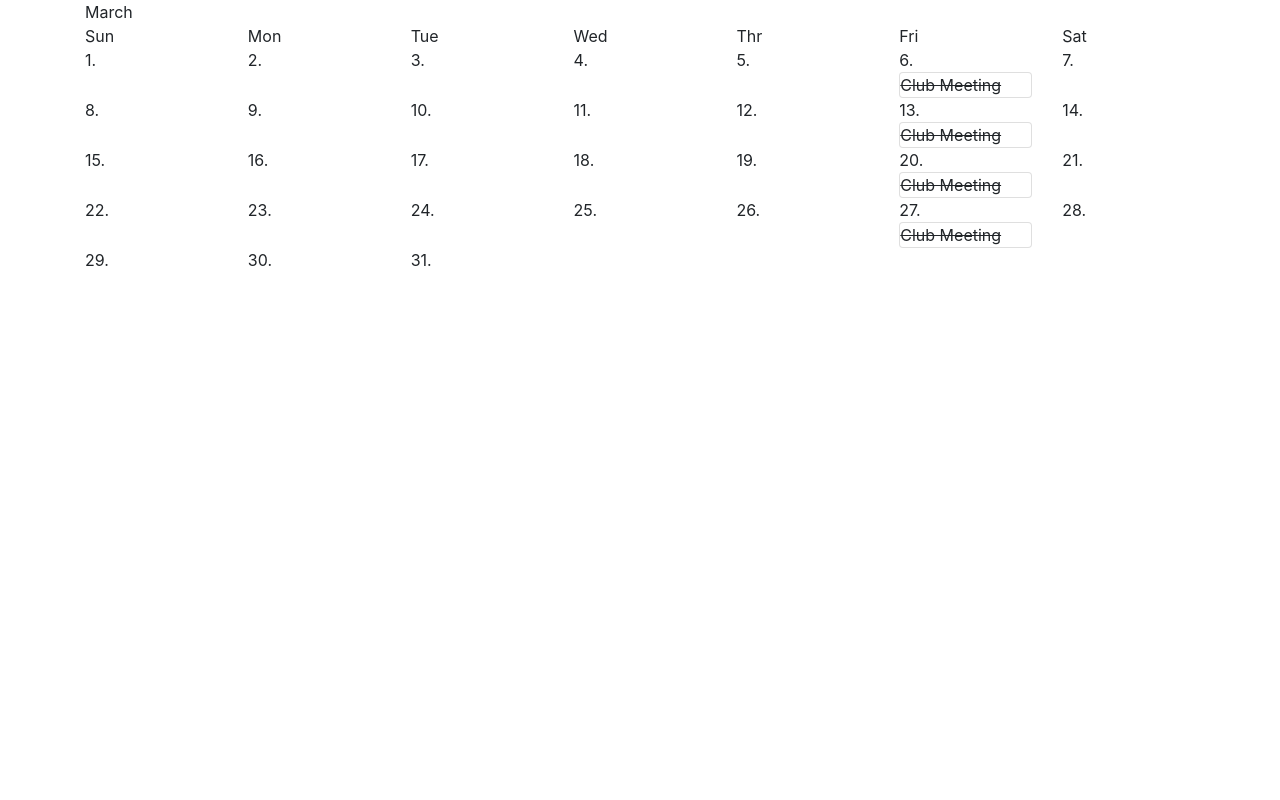
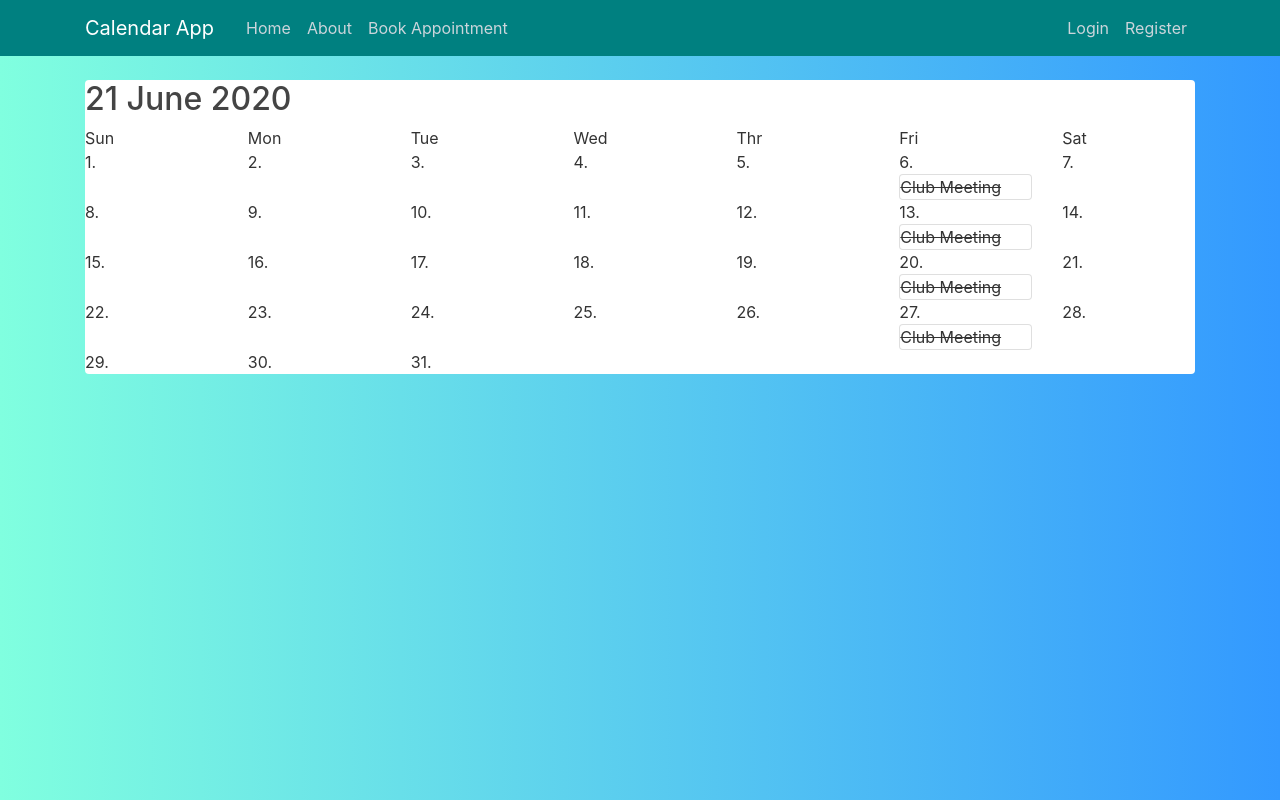
Before and after one commit to yashika0998/Calendar_slot_booking, a Django app: page /bookAppointment/ in a window 1280 px wide. Run offline with Django 3.2, Linux system fonts and the light colour scheme; some libraries are stand-ins or nearby versions.

Commit message:
calendar design update

```diff
--- a/calregister/static/calregister/calendar.css
+++ b/calregister/static/calregister/calendar.css
@@ -1,3 +1,5 @@
+
+
 .col-bg {
     background-color: #b5d3e7;
   }
@@ -9,7 +11,7 @@
 
   #days {
     color: black;
-  }
+
 
   .datesAlign {
     text-align: left;
--- a/calregister/templates/calregister/book.html
+++ b/calregister/templates/calregister/book.html
@@ -4,19 +4,84 @@
   <link rel="stylesheet" href="https://stackpath.bootstrapcdn.com/bootstrap/4.4.1/css/bootstrap.min.css" integrity="sha384-Vkoo8x4CGsO3+Hhxv8T/Q5PaXtkKtu6ug5TOeNV6gBiFeWPGFN9MuhOf23Q9Ifjh" crossorigin="anonymous">
   <link rel="stylesheet" href="../../static/calendar.css">
 
+  <style>
+  .site-header .navbar-nav .nav-link {
+    color: #cbd5db;
+  }
+
+  .site-header .navbar-nav .nav-link:hover {
+    color: #ffffff;
+  }
+
+  .site-header .navbar-nav .nav-link.active {
+    font-weight: 500;
+  }
+  body {
+    background: #fafafa;
+    color: #333333;
+    background-image: linear-gradient(-90deg, rgb(51, 153, 255), rgb(128, 255, 223));
+    margin-top: 5rem;
+  }
+  .pt-6, .py-5 {
+    padding-top: 6rem !important;
+}
+
+  h1, h2, h3, h4, h5, h6 {
+    color: #444444;
+  }
+
+  ul ,label , form ,small , input , select , table , div , tr , textarea {
+    margin: 0;
+  }
+
+  .bg-steel {
+    background-image: linear-gradient(-90deg, rgb(0, 128, 128) , rgb(0, 128, 128));
+  }
+
+  .btn2{
+    color: black;
+  }
+</style>
+
 </head>
 
 <body>
+<header class="site-header">
+      <nav class="navbar navbar-expand-md navbar-dark bg-steel fixed-top">
+        <div class="container">
+          <a class="navbar-brand mr-4" href="{% url 'calregister-home' %}">Calendar App</a>
+          <button class="navbar-toggler" type="button" data-toggle="collapse" data-target="#navbarToggle" aria-controls="navbarToggle" aria-expanded="false" aria-label="Toggle navigation">
+          <span class="navbar-toggler-icon"></span>
+          </button>
+          <div class="collapse navbar-collapse" id="navbarToggle">
+            <div class="navbar-nav mr-auto">
+              <a class="nav-item nav-link" href="{% url 'calregister-home' %}">Home</a>
+              <a class="nav-item nav-link" href="{% url 'calregister-about' %}">About</a>
+              <a class="nav-item nav-link" href="{% url 'calregister-bookAppointment'%}">Book Appointment</a>
 
+            </div>
+            <!-- Navbar Right Side -->
+            <div class="navbar-nav">
+              {% if user.is_authenticated %}
+                <a class="nav-item nav-link" href="{% url 'profile' %}">Profile</a>
+                <a class="nav-item nav-link" href="{% url 'logout' %}">Logout</a>
+              {% else %}
+                <a class="nav-item nav-link" href="{% url 'login' %}">Login</a>
+                <a class="nav-item nav-link" href="{% url 'register' %}">Register</a>
+              {% endif %}
+            </div>
+          </div>
+        </div>
+      </nav>
+    </header>
   <div class="container">
     <div class="row">
-      <!-- <div class="col flex leftRightMargin col-sm-1">Left Text</div> -->
       <div class="col">
         <div class="card border-0">
           <div class="row">
             <div class="col monthText centerText">
               <!-- Enter Month Below  -->
-              March
+              <h2>21 June 2020</h2>
             </div>
           </div>
 
```
Also changed, not shown: db.sqlite3, users_registration/migrations/0002_auto_20200621_1603.py (added).
